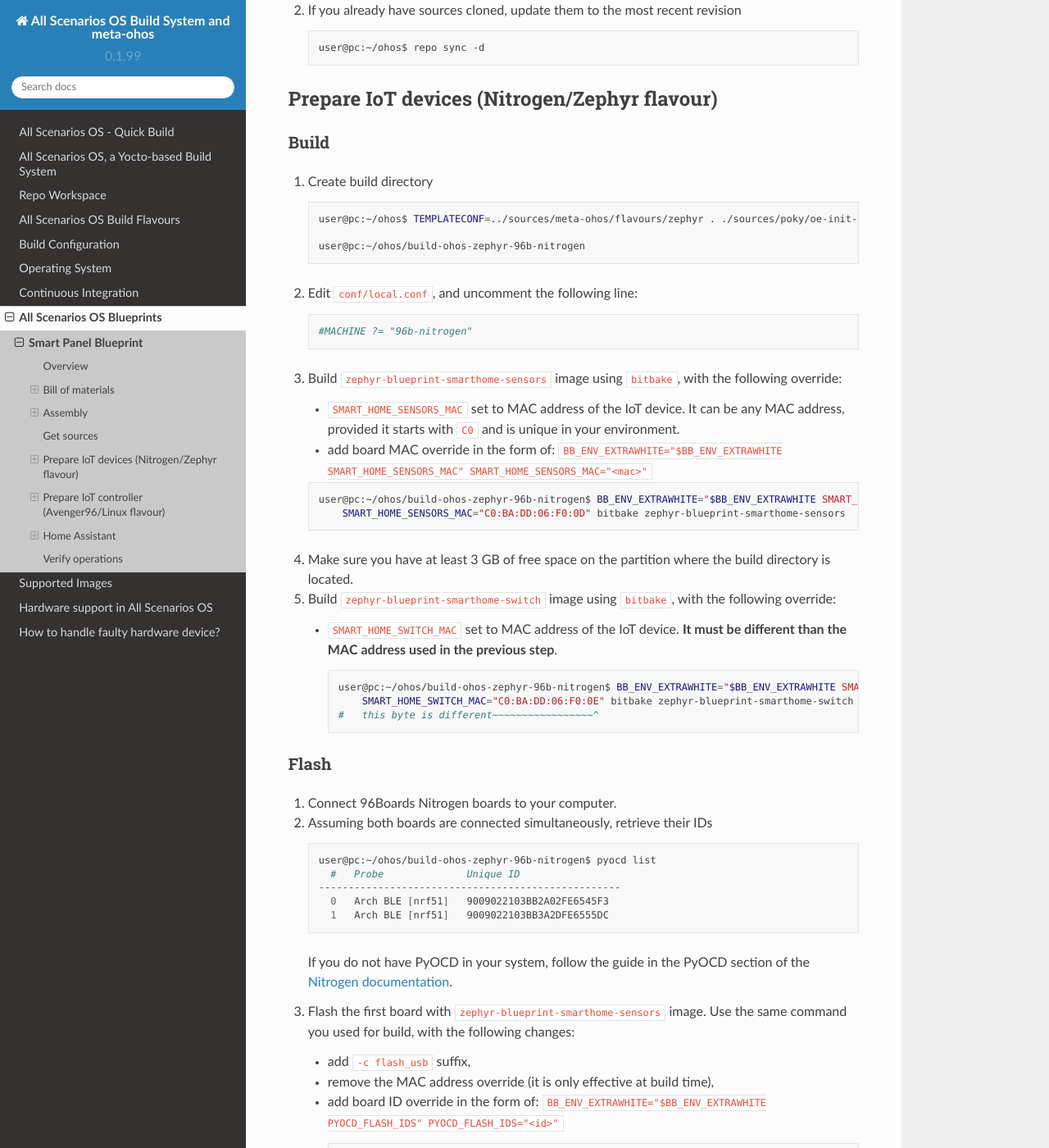
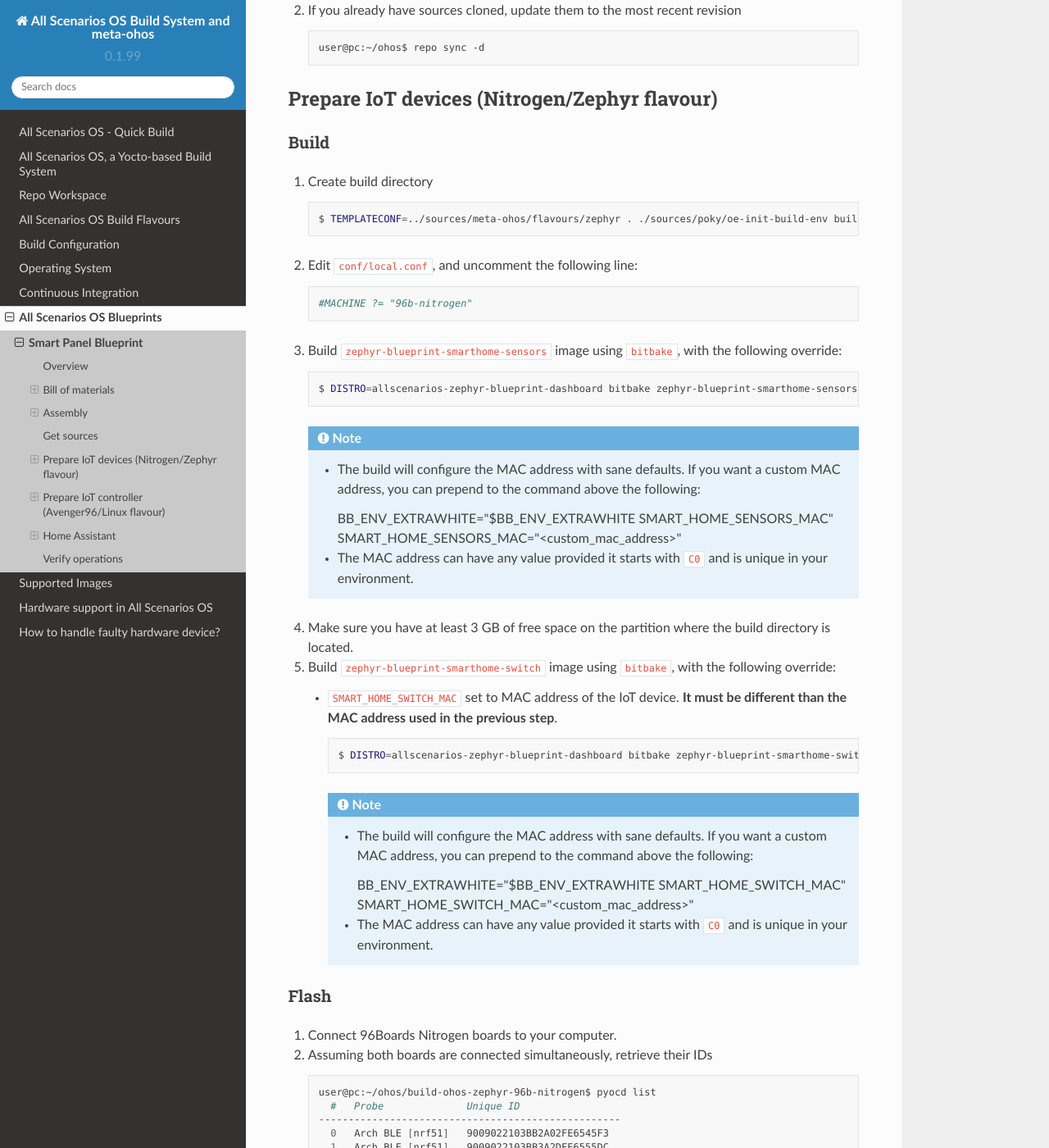
Before and after one commit to alema-r/Alessandro-Marcolini-Oniro, a Sphinx documentation site: the page built from docs/blueprints/smart-panel.rst, in a window 1280 px wide and 1400 px high, scrolled down 3546 px. Shown: the whole window at 82% size. Built offline with Sphinx 7.4.7 and the Read the Docs theme 2.0.0, drawn with Linux system fonts in a browser that asks for light colours.

Commit message:
docs/smart-panel: Cleanup and use the new DISTRO conf for Zephyr
Signed-off-by: Andrei Gherzan <andrei.gherzan@huawei.com>

```diff
--- a/docs/blueprints/smart-panel.rst
+++ b/docs/blueprints/smart-panel.rst
@@ -148,14 +148,13 @@ Prepare IoT devices (Nitrogen/Zephyr flavour)
 
 Build
 -----
+
 #.
    Create build directory
 
    .. code-block:: bash
 
-       user@pc:~/ohos$ TEMPLATECONF=../sources/meta-ohos/flavours/zephyr . ./sources/poky/oe-init-build-env build-ohos-zephyr-96b-nitrogen
-
-       user@pc:~/ohos/build-ohos-zephyr-96b-nitrogen
+       $ TEMPLATECONF=../sources/meta-ohos/flavours/zephyr . ./sources/poky/oe-init-build-env build-ohos-zephyr-96b-nitrogen
 
 #.
    Edit ``conf/local.conf``, and uncomment the following line:
@@ -168,16 +167,20 @@ Build
    Build ``zephyr-blueprint-smarthome-sensors`` image using ``bitbake``,
    with the following override:
 
-
-   * ``SMART_HOME_SENSORS_MAC`` set to MAC address of the IoT device. It can
-     be any MAC address, provided it starts with ``C0`` and is unique in your environment.
-   * add board MAC override in the form of:
-     ``BB_ENV_EXTRAWHITE="$BB_ENV_EXTRAWHITE SMART_HOME_SENSORS_MAC" SMART_HOME_SENSORS_MAC="<mac>"``
-
    .. code-block:: bash
 
-      user@pc:~/ohos/build-ohos-zephyr-96b-nitrogen$ BB_ENV_EXTRAWHITE="$BB_ENV_EXTRAWHITE SMART_HOME_SENSORS_MAC" \
-          SMART_HOME_SENSORS_MAC="C0:BA:DD:06:F0:0D" bitbake zephyr-blueprint-smarthome-sensors
+      $ DISTRO=allscenarios-zephyr-blueprint-dashboard bitbake zephyr-blueprint-smarthome-sensors
+
+   .. note::
+
+      * The build will configure the MAC address with sane defaults. If you
+        want a custom MAC address, you can prepend to the command above the
+        following:
+
+        BB_ENV_EXTRAWHITE="$BB_ENV_EXTRAWHITE SMART_HOME_SENSORS_MAC" SMART_HOME_SENSORS_MAC="<custom_mac_address>"
+
+      * The MAC address can have any value provided it starts with ``C0`` and
+        is unique in your environment.
 
 #.
    Make sure you have at least 3 GB of free space on the partition
@@ -193,14 +196,21 @@ Build
 
      .. code-block:: bash
 
-        user@pc:~/ohos/build-ohos-zephyr-96b-nitrogen$ BB_ENV_EXTRAWHITE="$BB_ENV_EXTRAWHITE SMART_HOME_SWITCH_MAC" \
-            SMART_HOME_SWITCH_MAC="C0:BA:DD:06:F0:0E" bitbake zephyr-blueprint-smarthome-switch
-        #   this byte is different~~~~~~~~~~~~~~~~~^
+        $ DISTRO=allscenarios-zephyr-blueprint-dashboard bitbake zephyr-blueprint-smarthome-switch
 
+     .. note::
+
+      * The build will configure the MAC address with sane defaults. If you
+        want a custom MAC address, you can prepend to the command above the
+        following:
+
+        BB_ENV_EXTRAWHITE="$BB_ENV_EXTRAWHITE SMART_HOME_SWITCH_MAC" SMART_HOME_SWITCH_MAC="<custom_mac_address>"
+
+      * The MAC address can have any value provided it starts with ``C0`` and
+        is unique in your environment.
 
 Flash
 -----
-
 
 #.
    Connect 96Boards Nitrogen boards to your computer.
```
